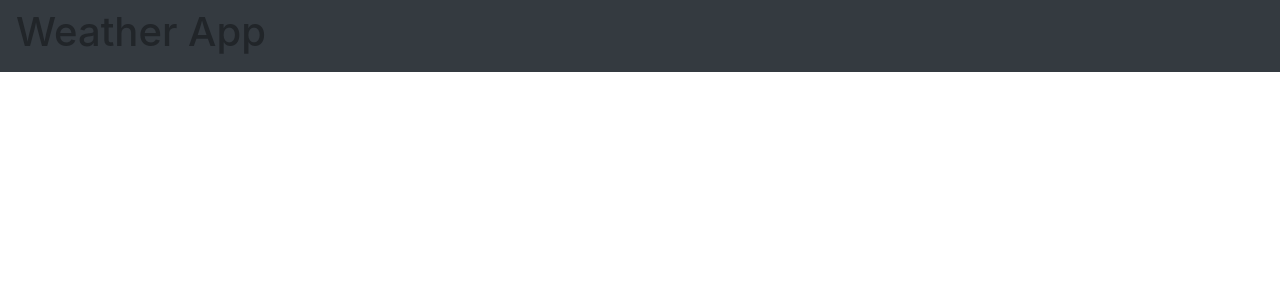
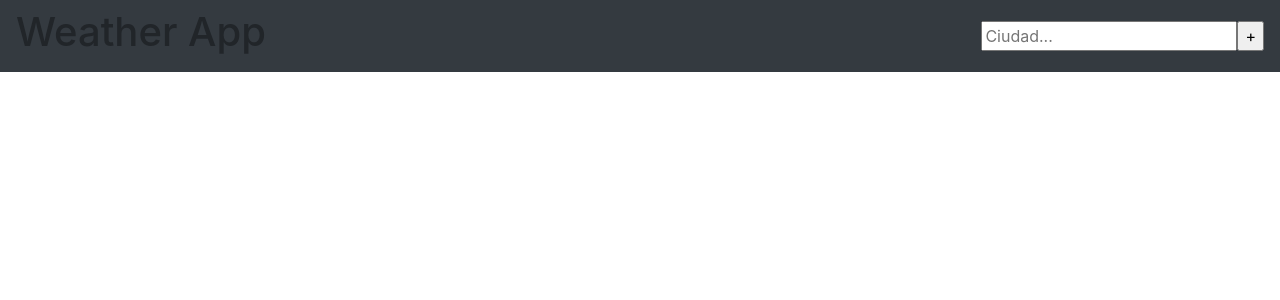
Before and after one commit to cristhiancao9/Weather-app, a React (Create React App) app: page / in a window 1280 px wide. Shown: the top 300 px of the page. Built offline with nearby package versions, Linux system fonts and the light colour scheme.

Commit message:
SearchBar Creation

```diff
--- a/src/components/Nav.jsx
+++ b/src/components/Nav.jsx
@@ -1,3 +1,4 @@
+import SearchBar from "./SearchBar";
 import React from "react";
 function Nav() {
   return (
@@ -5,6 +6,7 @@ function Nav() {
       <div>
         <h1>Weather App</h1>
       </div>
+      <SearchBar />
     </nav>
   );
 }
--- /dev/null
+++ b/src/components/SearchBar.jsx
@@ -0,0 +1,9 @@
+export default function SearchBar() {
+  return (
+    <form>
+      <input type="text" placeholder="Ciudad..." />
+
+      <input type="submit" value="+" />
+    </form>
+  );
+}
```
Also changed, not shown: 1 other file (tests, documents, lock files or other folders).
